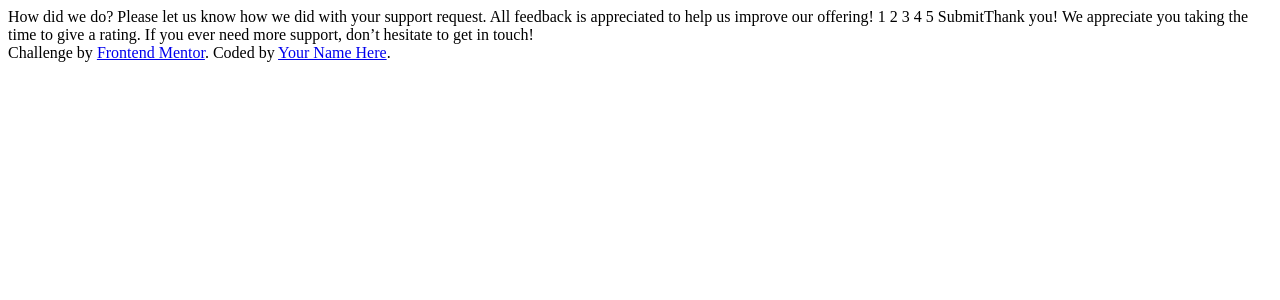
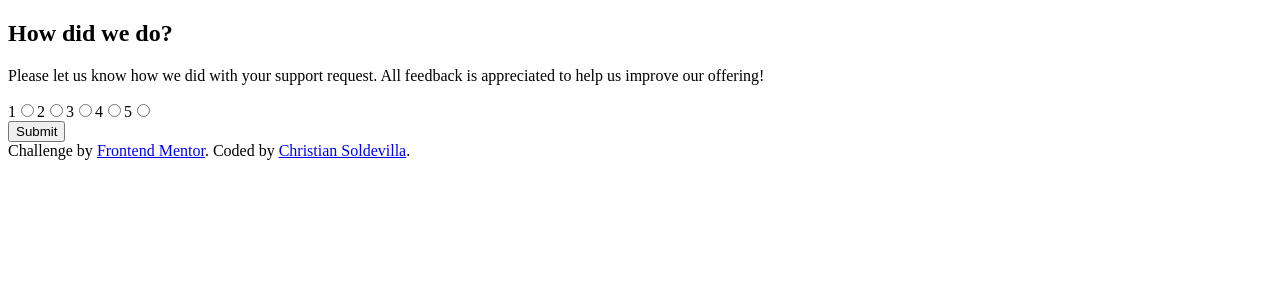
Before and after one commit to soldochris/interactive-rating-component, a React (Vite) app: page / in a window 1280 px wide. Shown: the top 300 px of the page. Built offline with nearby package versions, Linux system fonts and the light colour scheme.

Commit message:
components basic structure

```diff
--- a/src/App.jsx
+++ b/src/App.jsx
@@ -1,40 +1,14 @@
 
 import './App.css'
+import { Survey } from './components/Survey'
+import { Attribution } from './components/Attribution'
 
 function App() {
 
   return (
     <>
-
-{/* <!-- Rating state start --> */}
-
-How did we do?
-
-Please let us know how we did with your support request. All feedback is appreciated
-to help us improve our offering!
-
-1 2 3 4 5
-
-Submit
-
-{/* <!-- Rating state end --> */}
-
-{/* <!-- Thank you state start --> */}
-
-{/* You selected <!-- Add rating here --> out of 5 */}
-
-Thank you!
-
-We appreciate you taking the time to give a rating. If you ever need more support,
-don’t hesitate to get in touch!
-
-{/* <!-- Thank you state end --> */}
-
-
-<footer className="attribution">
-  Challenge by <a href="https://www.frontendmentor.io?ref=challenge" target="_blank">Frontend Mentor</a>.
-  Coded by <a href="#">Your Name Here</a>.
-</footer>
+      <Survey/>
+      <Attribution/>
     </>
   )
 }
--- /dev/null
+++ b/src/components/Attribution.jsx
@@ -0,0 +1,10 @@
+function Attribution(){
+  return(
+    <footer className="attribution">
+      Challenge by <a href="https://www.frontendmentor.io?ref=challenge" target="_blank">Frontend Mentor</a>.
+      Coded by <a href="#">Christian Soldevilla</a>.
+    </footer>
+  )
+}
+
+export { Attribution }
--- /dev/null
+++ b/src/components/Survey.jsx
@@ -0,0 +1,38 @@
+function Survey(){
+  return (
+    <section>
+      <h1>How did we do?</h1>
+      <p>
+        Please let us know how we did with your support request. All feedback is appreciated
+        to help us improve our offering!
+      </p>
+      <form action="">
+        <div>
+          <label htmlFor="">
+            1
+            <input type="radio" name="1" id="1" />
+          </label>
+          <label htmlFor="">
+            2
+            <input type="radio" name="2" id="2" />
+          </label>
+          <label htmlFor="">
+            3
+            <input type="radio" name="3" id="3" />
+          </label>
+          <label htmlFor="">
+            4
+            <input type="radio" name="4" id="4" />
+          </label>
+          <label htmlFor="">
+            5
+            <input type="radio" name="5" id="5" />
+          </label>
+        </div>
+        <button>Submit</button>
+      </form>
+    </section>
+  )
+}
+
+export { Survey }
```
Also changed, not shown: src/components/Result.jsx (added, +13 -0 lines).
